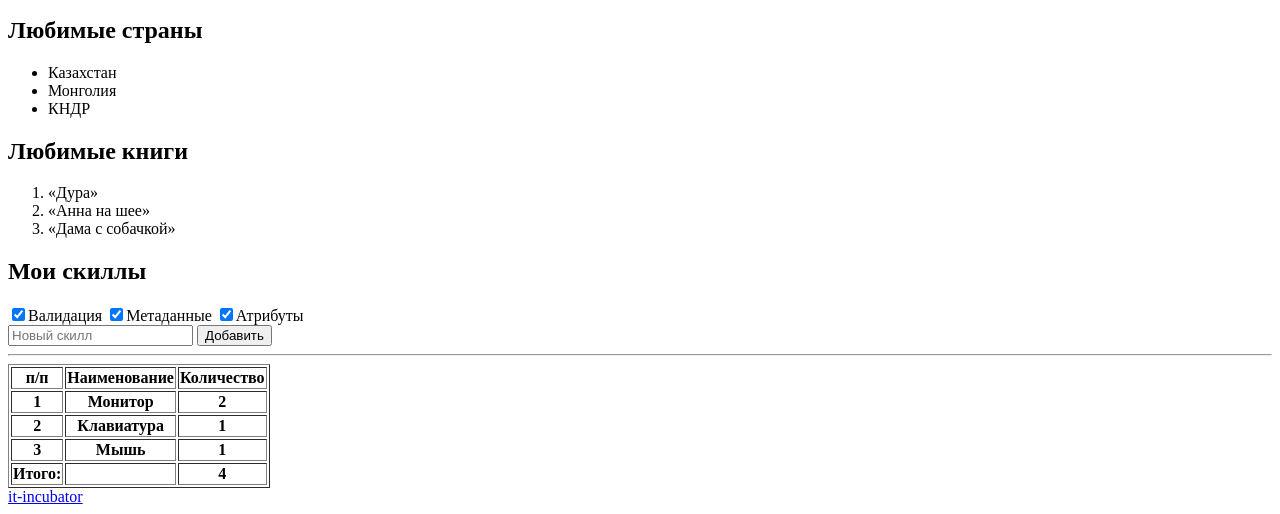
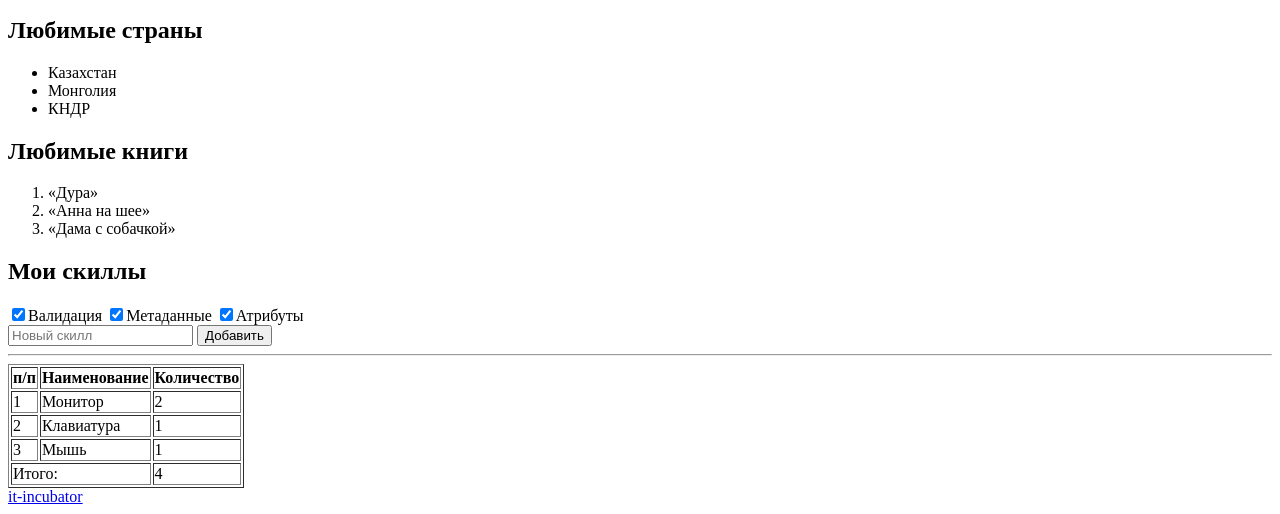
Before and after one commit to approximat1on/1-hw-with-auto-test-html-css-main, a plain HTML site: page index.html in a window 1280 px wide. Shown: the part 453-967 px from the top of the page. Drawn offline with Linux system fonts and the light colour scheme.

Commit message:
04.06.25

```diff
--- a/index.html
+++ b/index.html
@@ -69,7 +69,8 @@
         <button type="button" class="input-button">Добавить</button><!-- 6) Создай здесь кнопку “Добавить” -->
         <hr><!-- 7) Добавь горизонтальную линию (для этого есть специальный тег) -->
 
-        <table border="1" borderdata-cy="hw-about-table-pre">
+        <table data-cy="hw-about-table-pre">
+        <table border="1">
             <thead>
                 <tr>
                     <th>п/п</th>
@@ -79,26 +80,26 @@
             </thead>
             <tbody>
             <tr>
-                <th>1</th>
-                <th>Монитор</th>
-                <th>2</th>
+                <td>1</td>
+                <td>Монитор</td>
+                <td>2</td>
             </tr>
             <tr>
-                <th>2</th>
-                <th>Клавиатура</th>
-                <th>1</th>
+                <td>2</td>
+                <td>Клавиатура</td>
+                <td>1</td>
             </tr>
             <tr>
-                <th>3</th>
-                <th>Мышь</th>
-                <th>1</th>
+                <td>3</td>
+                <td>Мышь</td>
+                <td>1</td>
             </tr>
             <tr>
-                <th cosplan="2">Итого:</th>
-                <th></th>
-                <th>4</th>
+                <td colspan="2">Итого:</td>
+                <td>4</td>
             </tr>
             </tbody>
+            </table>
         </table>       <!-- 8) В таблице сделай 5 строк и 3 столбца.
                         - В первой строке ячейки заголовков, в остальных обычные ячейки
                         - Добавь границы для всей таблицы с помощью специального атрибута border="". Он устарел, но работает
```
